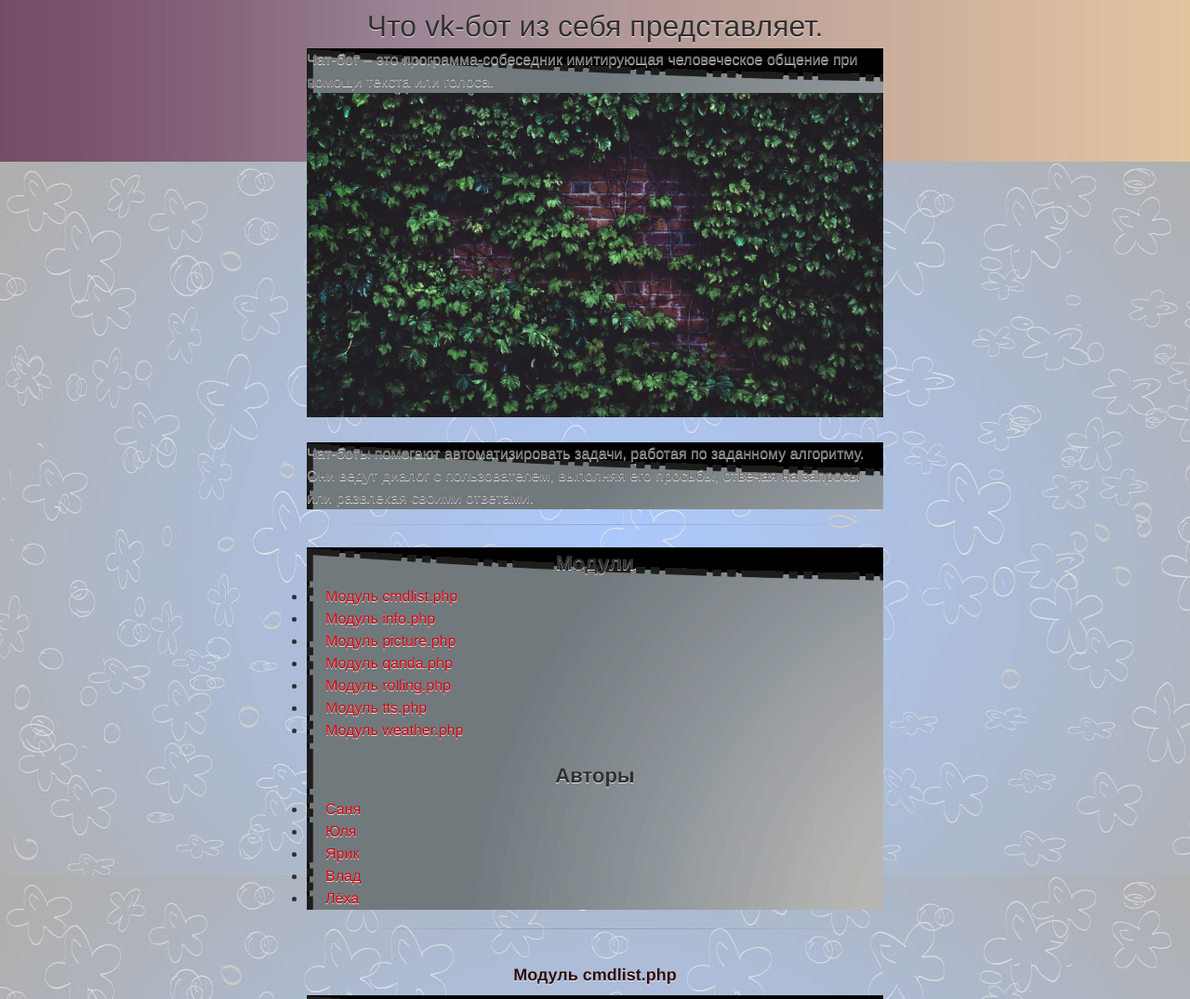
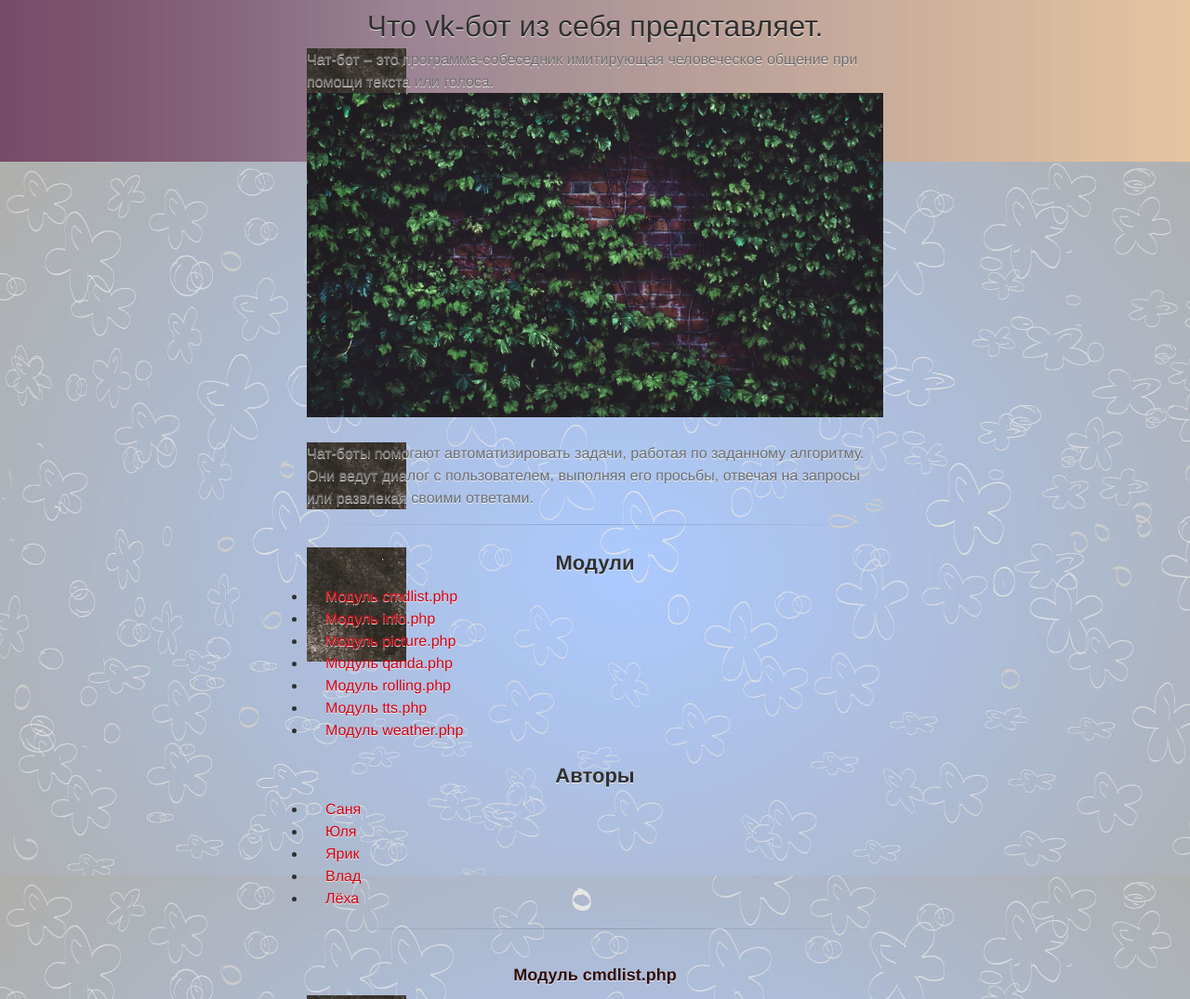
Before and after one commit to fplve/vika, a Jekyll site: the page built from index.md, in a window 1280 px wide. Shown: the part 594-1669 px from the top of the page at 93% size. Built offline with Jekyll 4.4.1, drawn with Linux system fonts in a browser that asks for light colours; some web fonts are replaced; grey boxes are pictures that could not be loaded.

Commit message:
апро

```diff
--- a/_sass/jekyll-theme-tactile.scss
+++ b/_sass/jekyll-theme-tactile.scss
@@ -90,6 +90,7 @@
 #container {
   min-height: 595px;
   background: transparent url(../images/foot-bg.jpg) 50% 0 no-repeat;
+  display: block;
 }
 
 .inner {
@@ -352,7 +353,7 @@
 	box-shadow: 0 0 10px #629996;
 	-moz-box-shadow: 0 0 10px #629996;
 	-webkit-box-shadow: 0 0 10px #629996;*/
-	background: transparent url('../images/блок1.jpg') 0 0 no-repeat;
+	background: transparent url('../images/234.jpg') 0 0 no-repeat;
 }
 
 /* MISC */
```
Also changed, not shown: assets/images/234.jpg (added), assets/images/PsfnPFL-LwQ.jpg (deleted), assets/images/up3.png.
